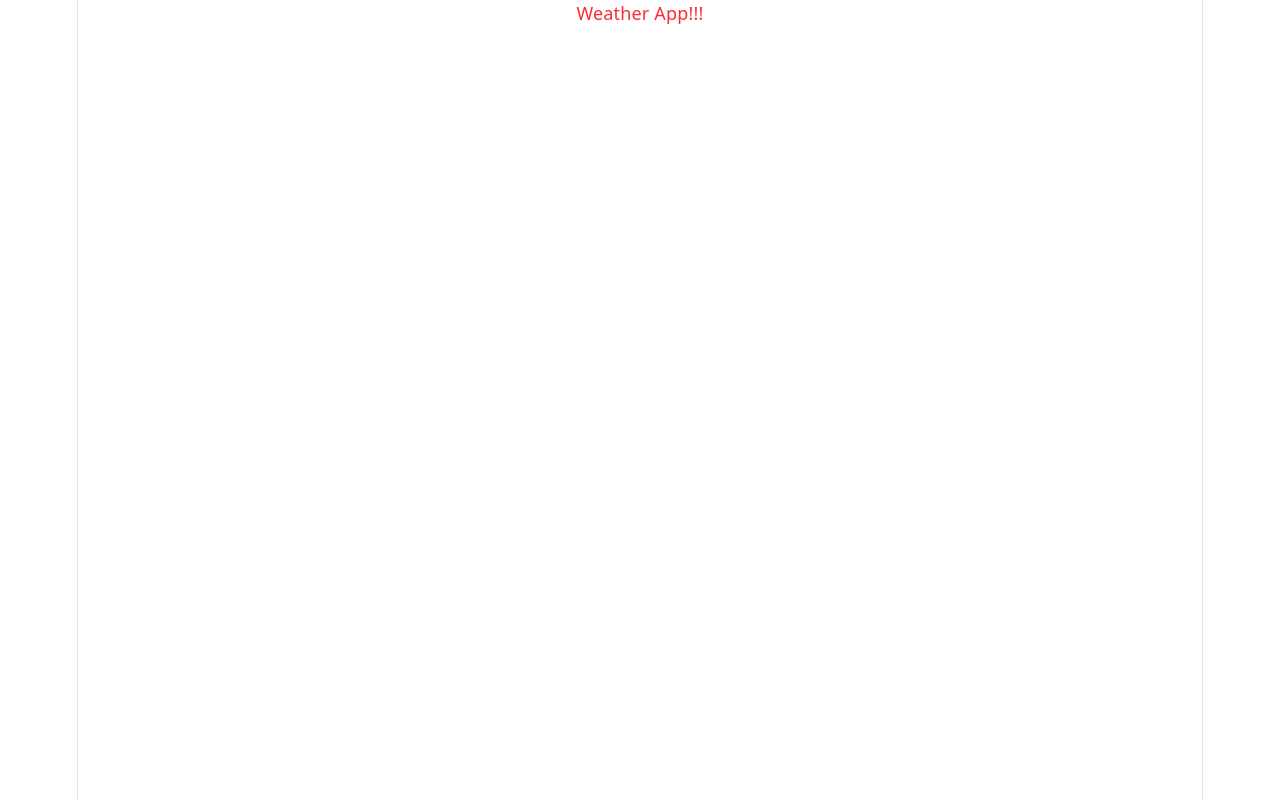
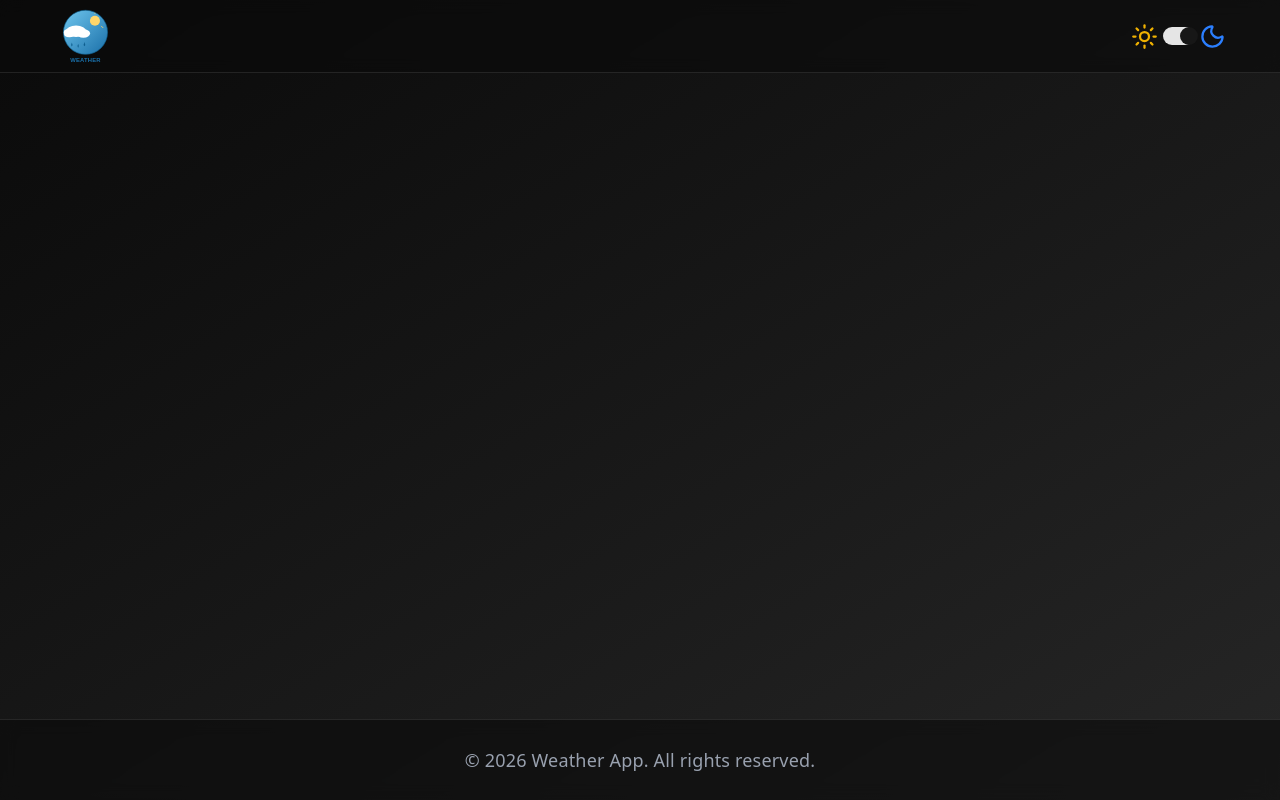
Before and after one commit to Vimalraveendra/weather-app-query, a React (Vite) app: page / in a window 1280 px wide. Built offline with nearby package versions, Linux system fonts and the light colour scheme.

Commit message:
chore: add app providers and route configuration

```diff
--- a/package.json
+++ b/package.json
@@ -12,6 +12,7 @@
   "dependencies": {
     "@fontsource-variable/geist": "^5.2.9",
     "@tailwindcss/vite": "^4.3.1",
+    "@tanstack/react-query": "^5.101.2",
     "axios": "^1.18.1",
     "class-variance-authority": "^0.7.1",
     "clsx": "^2.1.1",
--- a/src/App.tsx
+++ b/src/App.tsx
@@ -1,12 +1,32 @@
 
+import { RouterProvider } from 'react-router-dom'
+import { Toaster } from './components/ui/sonner';
+import { ThemeProvider } from './providers/ThemeProvider'
+import {QueryClient,QueryClientProvider} from "@tanstack/react-query";
+import routesConfig from './routes/routes-config'
 import './App.css'
+
+    // Create a client
+const queryClient = new QueryClient({
+  defaultOptions:{
+    queries:{
+       staleTime:5*60*1000,
+       gcTime:10*60*1000,
+       retry:false,
+       refetchOnWindowFocus:false
+    }
+  }
+})
 
 function App() {
 
   return (
-    <>
-       <h1 className='text-red-500'>Weather App!!!</h1>
-    </>
+    <QueryClientProvider client={queryClient}>
+    <ThemeProvider defaultTheme='dark'>
+       <RouterProvider router={routesConfig}/>
+       <Toaster richColors/>
+    </ThemeProvider>
+    </QueryClientProvider>
   )
 }
 
--- a/src/components/layout/Header.tsx
+++ b/src/components/layout/Header.tsx
@@ -6,7 +6,7 @@ import { Switch } from "../ui/switch";
 const Header = () => {
   const {theme,setTheme} = useTheme();
   return (
-    <header className="sticky top-0 z-50  w-full border-b bg-background/95 backdrop-blur supports-[backdrop-filter]:bg-background/60 px-8">
+    <header className="sticky top-0 z-50  w-full border-b bg-background/95 backdrop-blur supports-backdrop-filter:bg-background/60 px-8">
         <div className="text-xl  text-white-400 h-16  flex items-center justify-between px-4  py-8">
             <Link to={"/"} className="flex items-center ">
              <img src={weatherIcon} alt="weather" className="w-auto h-14" />
--- a/src/components/layout/Layout.tsx
+++ b/src/components/layout/Layout.tsx
@@ -4,7 +4,7 @@ import Footer from "./Footer";
 
 const RootLayout = () => {
   return (
-    <div className=" flex flex-col min-h-screen bg-gradient-to-br from-background to-muted ">
+    <div className=" flex flex-col min-h-screen bg-linear-to-br from-background to-muted ">
         <Header/>
         <main className="flex-1 container mx-auto px-4 py-8 ">
              <Outlet/>
--- a/src/index.css
+++ b/src/index.css
@@ -117,7 +117,7 @@
   }
 }
 
-#root {
+/* #root {
   width: 1126px;
   max-width: 100%;
   margin: 0 auto;
@@ -127,7 +127,7 @@
   display: flex;
   flex-direction: column;
   box-sizing: border-box;
-}
+} */
 
 body {
   margin: 0;
--- /dev/null
+++ b/src/routes/routes-config.ts
@@ -0,0 +1,11 @@
+import { createBrowserRouter } from "react-router-dom";
+import RootLayout from "../components/layout/Layout";
+
+const routesConfig = createBrowserRouter([
+    {
+        path:"/",
+        Component:RootLayout
+    }
+])
+
+export default routesConfig;
--- a/tsconfig.json
+++ b/tsconfig.json
@@ -3,7 +3,7 @@
     "baseUrl": ".",
     "paths": {
       "@/*": ["src/*"]
-    },
+    }
   },
   "files": [],
   "references": [
--- a/vite.config.ts
+++ b/vite.config.ts
@@ -1,8 +1,14 @@
 import { defineConfig } from 'vite'
 import react from '@vitejs/plugin-react'
 import tailwindcss from "@tailwindcss/vite";
+import path from "path";
 
 // https://vite.dev/config/
 export default defineConfig({
   plugins: [react(),tailwindcss() ],
+  resolve: {
+    alias: {
+      "@": path.resolve(__dirname, "./src"),
+    },
+  },
 })
```
Also changed, not shown: 1 other file (tests, documents, lock files or other folders).
